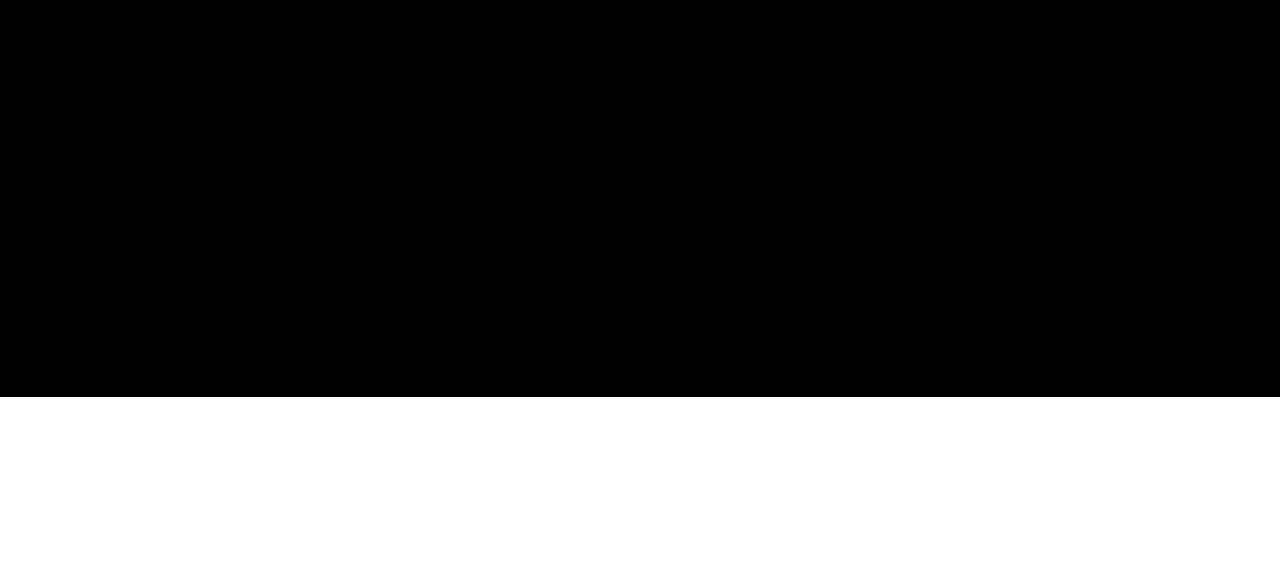
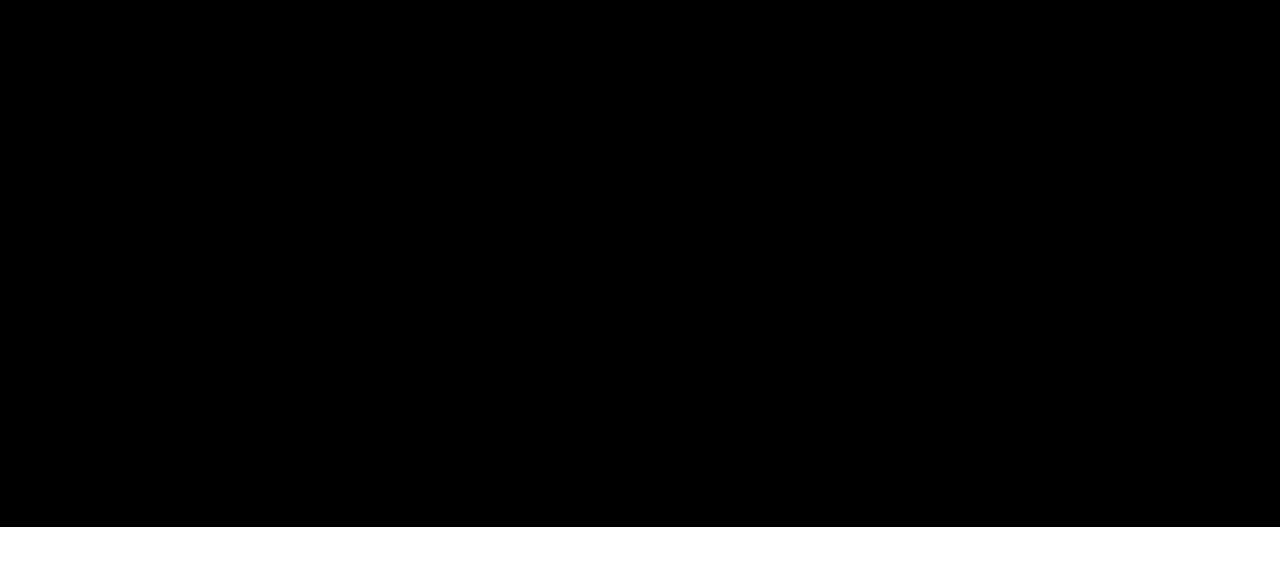
Before and after one commit to MichalMietkiewicz/treehouse, a plain HTML site: page index.html in a window 1280 px wide. Shown: the part 118-684 px from the top of the page. Drawn offline with Linux system fonts and the light colour scheme.

Commit message:
add smth

```diff
--- a/css/main.css
+++ b/css/main.css
@@ -72,7 +72,7 @@ nav{
 
 .main-cont{
   width: 100%;
-  height: 40rem;
+  height: 53rem;
   background-color: #000;
 }
 .lc-menu > li > a:hover{
```
